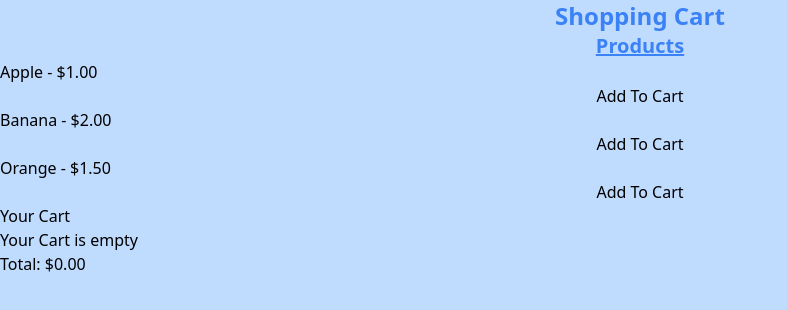
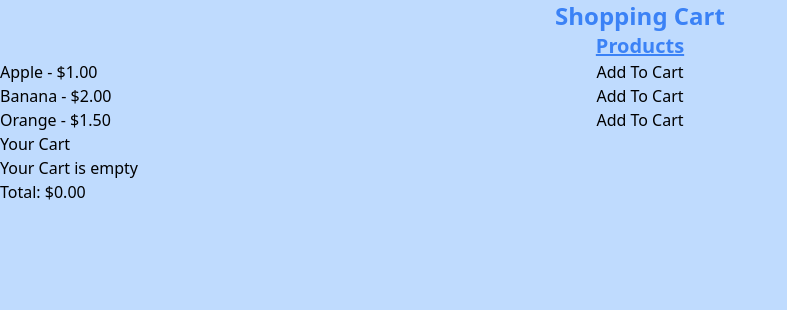
Before and after one commit to nietiene/React-Projects, a React (Vite) app: page / in a window 1280 px wide. Shown: the top 310 px of the page, without its empty margins (0-787 px from the left). Built offline with nearby package versions, Linux system fonts and the light colour scheme.

Commit message:
this is commit of react js styling

```diff
--- a/src/Adding-Product-To-Cart/Product.jsx
+++ b/src/Adding-Product-To-Cart/Product.jsx
@@ -39,7 +39,7 @@ const ShoppingCart = () => {
         <h2 className="font-extrabold text-blue-500 text-xl text-center underline">Products</h2>
         {products.map((products) => (
             <div key={products.id}
-            className="grid ">
+            className="grid sm:grid-cols-1 grid-cols md:grid-cols-2 md:grid-cols-3">
                 <span>{products.name} - ${products.price.toFixed(2)}</span>
                 <button onClick={() => addToCart(products)}>
                     Add To Cart
```
